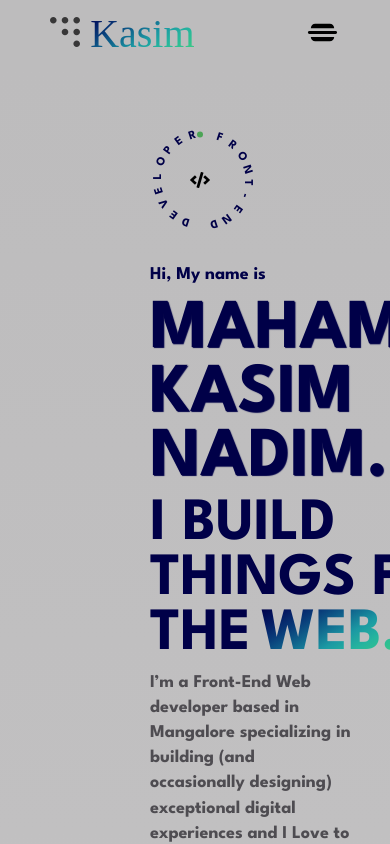
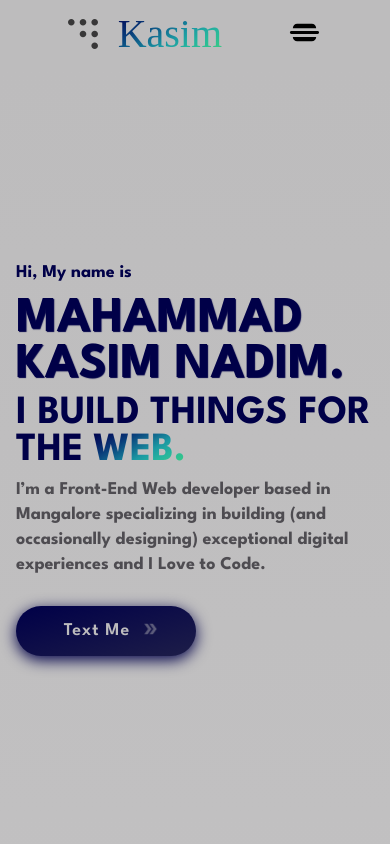
Before and after one commit to kasimnadim6/portfolio, a Next.js app: page / in a window 390 px wide. Shown: the top 844 px of the page. Built offline with nearby package versions, Linux system fonts and the light colour scheme; a web font is replaced by a local one.

Commit message:
header style on collapse and opened state in mobile

```diff
--- a/components/Banner/Banner.module.scss
+++ b/components/Banner/Banner.module.scss
@@ -1,5 +1,10 @@
+@import 'bootstrap/scss/_functions';
+@import 'bootstrap/scss/_variables';
+@import 'bootstrap/scss/mixins/_breakpoints';
+
 .banner {
   display: flex;
+  align-items: center;
   justify-content: space-between;
   padding: 6rem 15rem;
   min-height: calc(100vh - 7rem);
@@ -90,3 +95,25 @@
     }
   }
 }
+
+@include media-breakpoint-down(sm) {
+  .banner {
+    padding: 1.6rem;
+    .about {
+      .circle {
+        display: none;
+      }
+      .intro-container {
+        .name {
+          font-size: 5rem;
+        }
+        .tag--2 {
+          font-size: 4rem;
+        }
+        .tag--3 {
+          width: 100%;
+        }
+      }
+    }
+  }
+}
--- a/components/Header/Header.module.scss
+++ b/components/Header/Header.module.scss
@@ -13,10 +13,15 @@
   display: flex;
   align-items: center;
   //   justify-content: space-between;
-  .logo-box {
+  .logo-box-container {
     display: flex;
     align-items: center;
     gap: 1rem;
+    .logo-wrap {
+      display: flex;
+      align-items: center;
+      gap: 1rem;
+    }
     .logo {
       font-size: 4rem;
       font-family: 'Water Brush', cursive;
@@ -58,6 +63,8 @@
     ul {
       display: flex;
       li {
+        display: flex;
+        align-items: center;
         list-style: none;
         cursor: pointer;
         font-size: 2rem;
@@ -93,7 +100,7 @@
   .close {
     display: none;
     position: absolute;
-    bottom: 2rem;
+    bottom: 1.4rem;
     background-color: transparent;
     border: none;
     cursor: pointer;
@@ -102,6 +109,9 @@
       height: 3.5rem;
       color: var(--primary-color);
       filter: drop-shadow(0px 3px 3px rgba(0, 0, 0, 0.4));
+      &:hover {
+        color: var(--tertiary-color);
+      }
     }
   }
   .social-icons ul {
@@ -140,49 +150,63 @@
 }
 
 @include media-breakpoint-down(sm) {
-  .header {
-    flex-direction: column;
-    max-height: 100%;
-    height: 100%;
-    padding: 2rem 0;
-    .logo-box {
+  // will be added on header collapsed
+  .mobile-header-collapsed {
+    max-height: 7rem;
+    padding-top: 1rem;
+    .logo-box-container {
+      width: 100%;
+      justify-content: space-around;
       .menu {
         display: block;
       }
     }
     .nav-links {
+      display: none;
+    }
+  }
+
+  // will be added on header opened
+  .mobile-header-opened {
+    flex-direction: column;
+    padding: 1.8rem 0 0 0;
+    height: 75%;
+    max-height: 75%;
+    border-bottom-right-radius: 15rem;
+    border-bottom-left-radius: 15rem;
+    background-color: rgba($color: #000048, $alpha: 1);
+    .logo-box-container {
+      .icon-logo {
+        color: var(--white);
+      }
+    }
+    .nav-links {
       width: 100%;
-      margin-top: 3rem;
       ul {
         width: 100%;
+        height: 90%;
         align-items: center;
+        flex-direction: column;
         li {
-          @include media-breakpoint-down(sm) {
           flex: 1;
           padding: 0;
           &:not(:last-child) {
             margin-right: 0;
           }
+          a {
+            color: var(--white);
           }
+          &:hover a {
+            color: var(--tertiary-color);
           }
-        @include media-breakpoint-down(sm) {
-          flex-direction: column;
         }
       }
     }
     .close {
       display: block;
-    }
-  }
-  .mobile-header-collapsed {
-    max-height: 7rem;
-    padding-top: 1rem;
-    .logo-box {
-      width: 100%;
-      justify-content: space-around;
-    }
-    .nav-links {
-      display: none;
+      svg {
+        color: var(--white);
       }
     }
   }
+}
--- a/components/Header/Header.tsx
+++ b/components/Header/Header.tsx
@@ -69,7 +69,9 @@ const Header = () => {
       className={`${styles.header} ${
         scroll.curScroll > 50 ? styles.shadow : ''
       } ${hideHeader ? styles['hide-header'] : ''} ${
-        mobile_isHeaderCollapsed ? styles['mobile-header-collapsed'] : ''
+        mobile_isHeaderCollapsed
+          ? styles['mobile-header-collapsed']
+          : styles['mobile-header-opened']
       }`}
     >
       <Head>
@@ -81,9 +83,9 @@ const Header = () => {
         variants={fall}
         initial="initial"
         animate="animate"
-        className={styles['logo-box']}
+        className={styles['logo-box-container']}
       >
-        <motion.div variants={fallItem}>
+        <motion.div variants={fallItem} className={styles['logo-wrap']}>
           <SiCoderwall className={styles['icon-logo']} />
           <span className={styles.logo}>Kasim</span>
         </motion.div>
```
Lines whose indentation alone changed are shown as unchanged.
